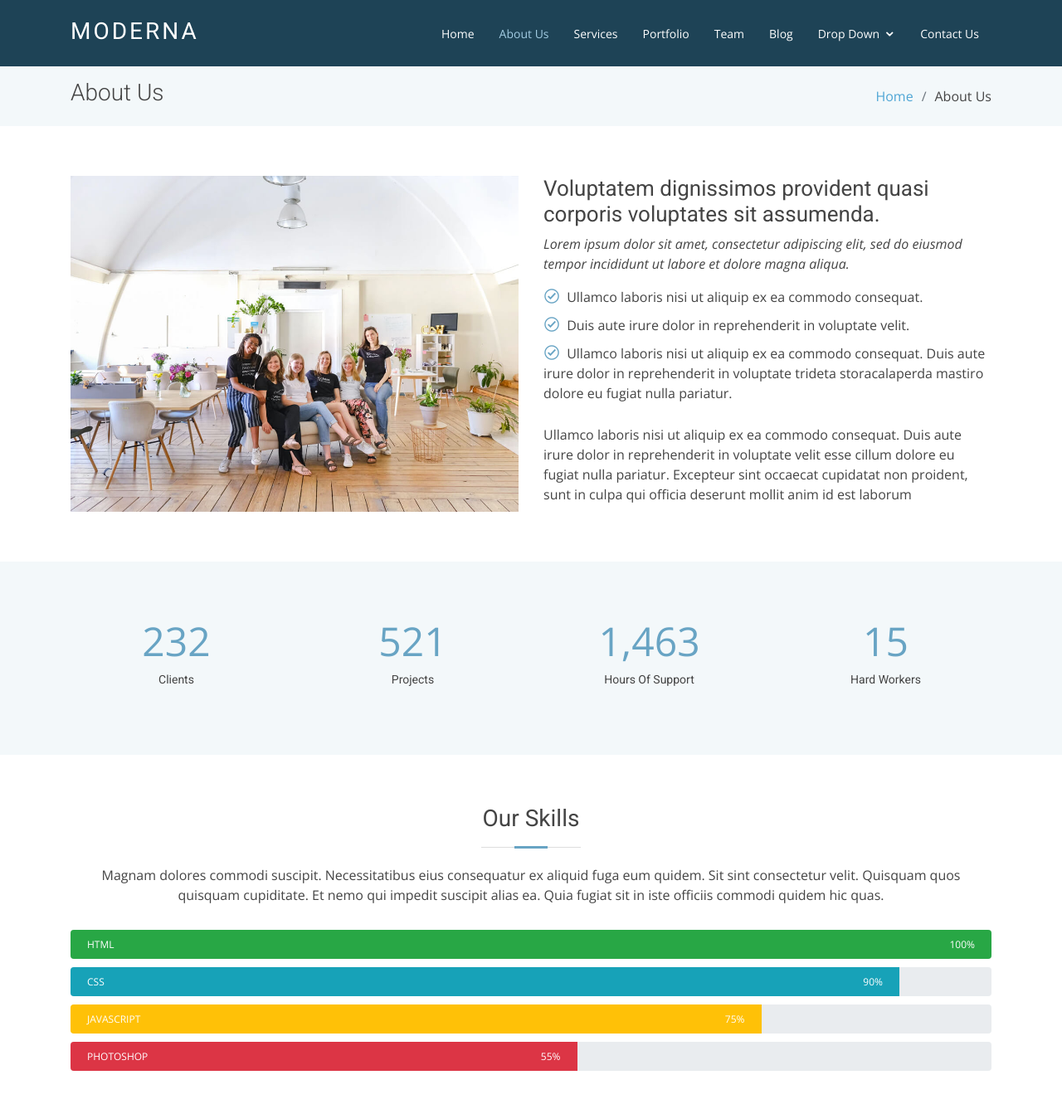
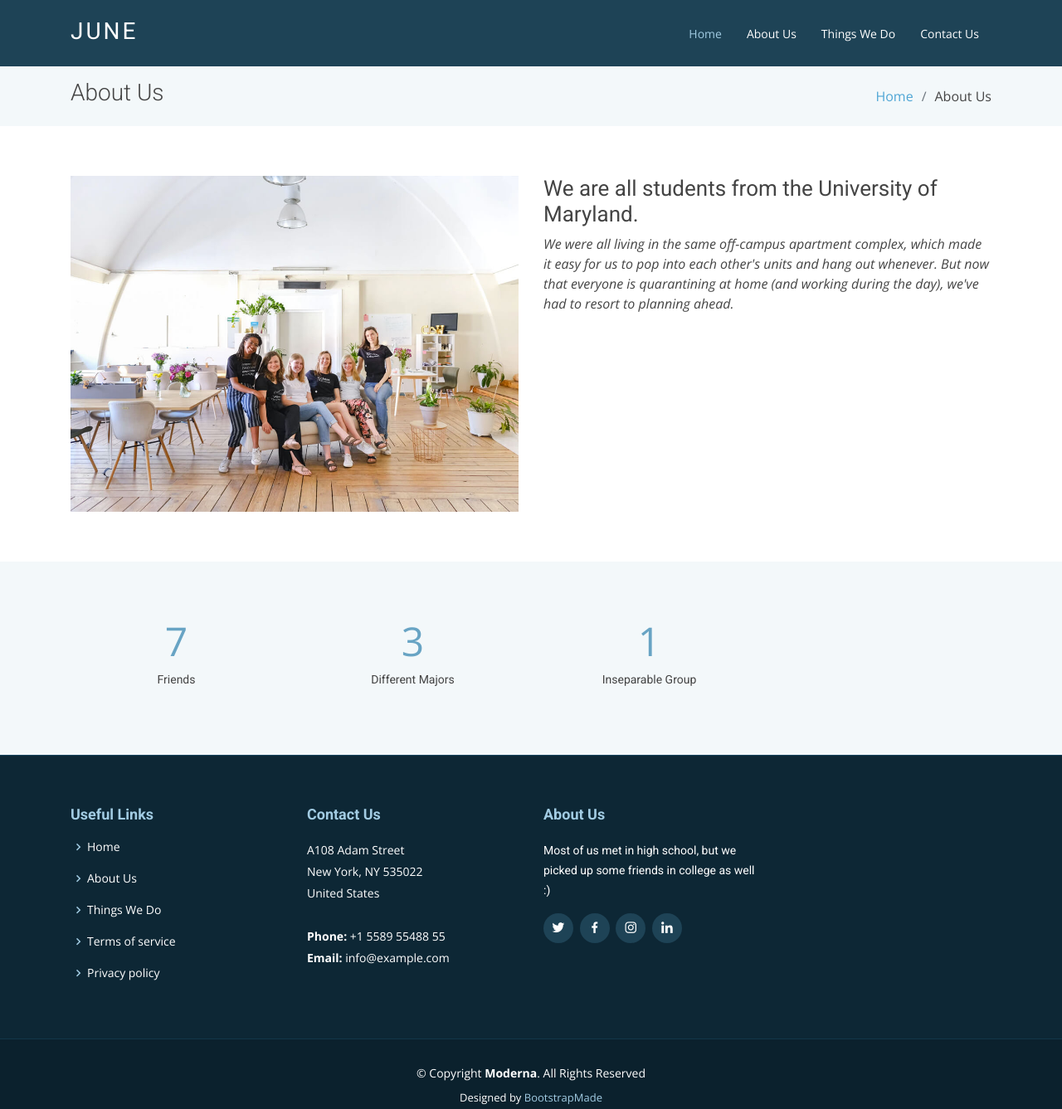
Before and after one commit to xu-june/xu-june.github.io, a plain HTML site: page about.html in a window 1280 px wide. Shown: the top 1337 px of the page at 83% size. Drawn offline with nearby package versions, Linux system fonts and the light colour scheme.

Commit message:
Took out "Post-Quarantine Plans" page, edited about.html

```diff
--- a/about.html
+++ b/about.html
@@ -5,7 +5,7 @@
   <meta charset="utf-8">
   <meta content="width=device-width, initial-scale=1.0" name="viewport">
 
-  <title>About - Moderna Bootstrap Template</title>
+  <title>About My Squad!</title>
   <meta content="" name="descriptison">
   <meta content="" name="keywords">
 
@@ -43,21 +43,21 @@
     <div class="container">
 
       <div class="logo float-left">
-        <h1 class="text-light"><a href="index.html"><span>Moderna</span></a></h1>
+        <h1 class="text-light"><a href="index.html"><span>June</span></a></h1>
         <!-- Uncomment below if you prefer to use an image logo -->
         <!-- <a href="index.html"><img src="assets/img/logo.png" alt="" class="img-fluid"></a>-->
       </div>
 
       <nav class="nav-menu float-right d-none d-lg-block">
         <ul>
-          <li><a href="index.html">Home</a></li>
-          <li class="active"><a href="about.html">About Us</a></li>
-          <li><a href="services.html">Services</a></li>
-          <li><a href="portfolio.html">Portfolio</a></li>
-          <li><a href="team.html">Team</a></li>
-          <li><a href="blog.html">Blog</a></li>
-          <li class="drop-down"><a href="">Drop Down</a>
-            <ul>
+          <li class="active"><a href="index.html">Home</a></li>
+          <li><a href="about.html">About Us</a></li>
+          <li><a href="services.html">Things We Do</a></li>
+          <!-- <li><a href="portfolio.html">Portfolio</a></li> -->
+          <!-- <li><a href="team.html">Team</a></li> -->
+          <!-- <li><a href="blog.html">Post-Quarantine Plans</a></li> -->
+          <!-- <li class="drop-down"><a href="">Drop Down</a> -->
+            <!-- <ul>
               <li><a href="#">Drop Down 1</a></li>
               <li class="drop-down"><a href="#">Drop Down 2</a>
                 <ul>
@@ -71,7 +71,7 @@
               <li><a href="#">Drop Down 3</a></li>
               <li><a href="#">Drop Down 4</a></li>
               <li><a href="#">Drop Down 5</a></li>
-            </ul>
+            </ul> -->
           </li>
           <li><a href="contact.html">Contact Us</a></li>
         </ul>
@@ -106,12 +106,11 @@
             <img src="assets/img/about.jpg" class="img-fluid" alt="">
           </div>
           <div class="col-lg-6 pt-4 pt-lg-0">
-            <h3>Voluptatem dignissimos provident quasi corporis voluptates sit assumenda.</h3>
+            <h3>We are all students from the University of Maryland.</h3>
             <p class="font-italic">
-              Lorem ipsum dolor sit amet, consectetur adipiscing elit, sed do eiusmod tempor incididunt ut labore et dolore
-              magna aliqua.
+              We were all living in the same off-campus apartment complex, which made it easy for us to pop into each other's units and hang out whenever. But now that everyone is quarantining at home (and working during the day), we've had to resort to planning ahead.
             </p>
-            <ul>
+            <!-- <ul>
               <li><i class="icofont-check-circled"></i> Ullamco laboris nisi ut aliquip ex ea commodo consequat.</li>
               <li><i class="icofont-check-circled"></i> Duis aute irure dolor in reprehenderit in voluptate velit.</li>
               <li><i class="icofont-check-circled"></i> Ullamco laboris nisi ut aliquip ex ea commodo consequat. Duis aute irure dolor in reprehenderit in voluptate trideta storacalaperda mastiro dolore eu fugiat nulla pariatur.</li>
@@ -120,7 +119,7 @@
               Ullamco laboris nisi ut aliquip ex ea commodo consequat. Duis aute irure dolor in reprehenderit in voluptate
               velit esse cillum dolore eu fugiat nulla pariatur. Excepteur sint occaecat cupidatat non proident, sunt in
               culpa qui officia deserunt mollit anim id est laborum
-            </p>
+            </p> -->
           </div>
         </div>
 
@@ -134,23 +133,23 @@
         <div class="row counters">
 
           <div class="col-lg-3 col-6 text-center">
-            <span data-toggle="counter-up">232</span>
-            <p>Clients</p>
+            <span data-toggle="counter-up">7</span>
+            <p>Friends</p>
           </div>
 
           <div class="col-lg-3 col-6 text-center">
-            <span data-toggle="counter-up">521</span>
-            <p>Projects</p>
+            <span data-toggle="counter-up">3</span>
+            <p>Different Majors</p>
           </div>
 
-          <div class="col-lg-3 col-6 text-center">
+          <!-- <div class="col-lg-3 col-6 text-center">
             <span data-toggle="counter-up">1,463</span>
             <p>Hours Of Support</p>
-          </div>
+          </div> -->
 
           <div class="col-lg-3 col-6 text-center">
-            <span data-toggle="counter-up">15</span>
-            <p>Hard Workers</p>
+            <span data-toggle="counter-up">1</span>
+            <p>Inseparable Group</p>
           </div>
 
         </div>
@@ -159,7 +158,7 @@
     </section><!-- End Facts Section -->
 
     <!-- ======= Our Skills Section ======= -->
-    <section class="skills" data-aos="fade-up">
+    <!-- <section class="skills" data-aos="fade-up">
       <div class="container">
 
         <div class="section-title">
@@ -196,10 +195,10 @@
         </div>
 
       </div>
-    </section><!-- End Our Skills Section -->
+    </section>End Our Skills Section -->
 
     <!-- ======= Tetstimonials Section ======= -->
-    <section class="testimonials" data-aos="fade-up">
+    <!-- <section class="testimonials" data-aos="fade-up">
       <div class="container">
 
         <div class="section-title">
@@ -267,14 +266,14 @@
         </div>
 
       </div>
-    </section><!-- End Ttstimonials Section -->
+    </section>End Ttstimonials Section -->
 
   </main><!-- End #main -->
 
   <!-- ======= Footer ======= -->
   <footer id="footer" data-aos="fade-up" data-aos-easing="ease-in-out" data-aos-duration="500">
 
-    <div class="footer-newsletter">
+    <!-- <div class="footer-newsletter">
       <div class="container">
         <div class="row">
           <div class="col-lg-6">
@@ -288,7 +287,7 @@
           </div>
         </div>
       </div>
-    </div>
+    </div> -->
 
     <div class="footer-top">
       <div class="container">
@@ -298,14 +297,15 @@
             <h4>Useful Links</h4>
             <ul>
               <li><i class="bx bx-chevron-right"></i> <a href="#">Home</a></li>
-              <li><i class="bx bx-chevron-right"></i> <a href="#">About us</a></li>
-              <li><i class="bx bx-chevron-right"></i> <a href="#">Services</a></li>
+              <li><i class="bx bx-chevron-right"></i> <a href="about.html">About Us</a></li>
+              <li><i class="bx bx-chevron-right"></i> <a href="services.html">Things We Do</a></li>
+              <!-- <li><i class="bx bx-chevron-right"></i> <a href="blog.html">Post-Quarantine Plans</a></li> -->
               <li><i class="bx bx-chevron-right"></i> <a href="#">Terms of service</a></li>
               <li><i class="bx bx-chevron-right"></i> <a href="#">Privacy policy</a></li>
             </ul>
           </div>
 
-          <div class="col-lg-3 col-md-6 footer-links">
+          <!-- <div class="col-lg-3 col-md-6 footer-links">
             <h4>Our Services</h4>
             <ul>
               <li><i class="bx bx-chevron-right"></i> <a href="#">Web Design</a></li>
@@ -314,7 +314,7 @@
               <li><i class="bx bx-chevron-right"></i> <a href="#">Marketing</a></li>
               <li><i class="bx bx-chevron-right"></i> <a href="#">Graphic Design</a></li>
             </ul>
-          </div>
+          </div> -->
 
           <div class="col-lg-3 col-md-6 footer-contact">
             <h4>Contact Us</h4>
@@ -329,8 +329,8 @@
           </div>
 
           <div class="col-lg-3 col-md-6 footer-info">
-            <h3>About Moderna</h3>
-            <p>Cras fermentum odio eu feugiat lide par naso tierra. Justo eget nada terra videa magna derita valies darta donna mare fermentum iaculis eu non diam phasellus.</p>
+            <h3>About Us</h3>
+            <p>Most of us met in high school, but we picked up some friends in college as well :)</p>
             <div class="social-links mt-3">
               <a href="#" class="twitter"><i class="bx bxl-twitter"></i></a>
               <a href="#" class="facebook"><i class="bx bxl-facebook"></i></a>
```
Also changed, not shown: index.html (+14 -13 lines).
